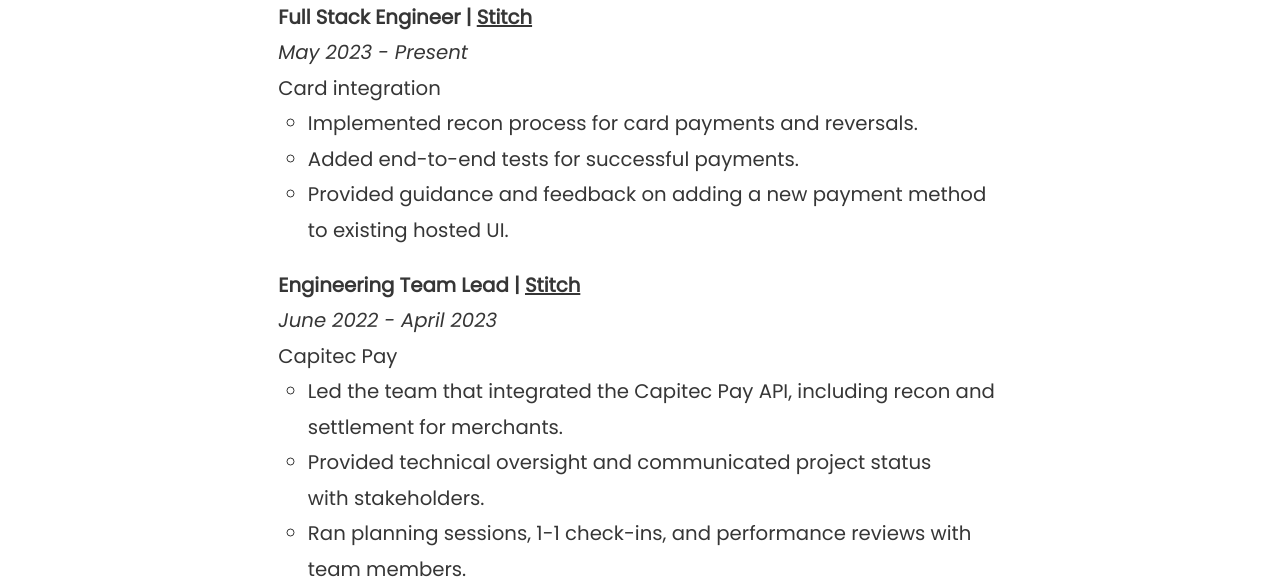
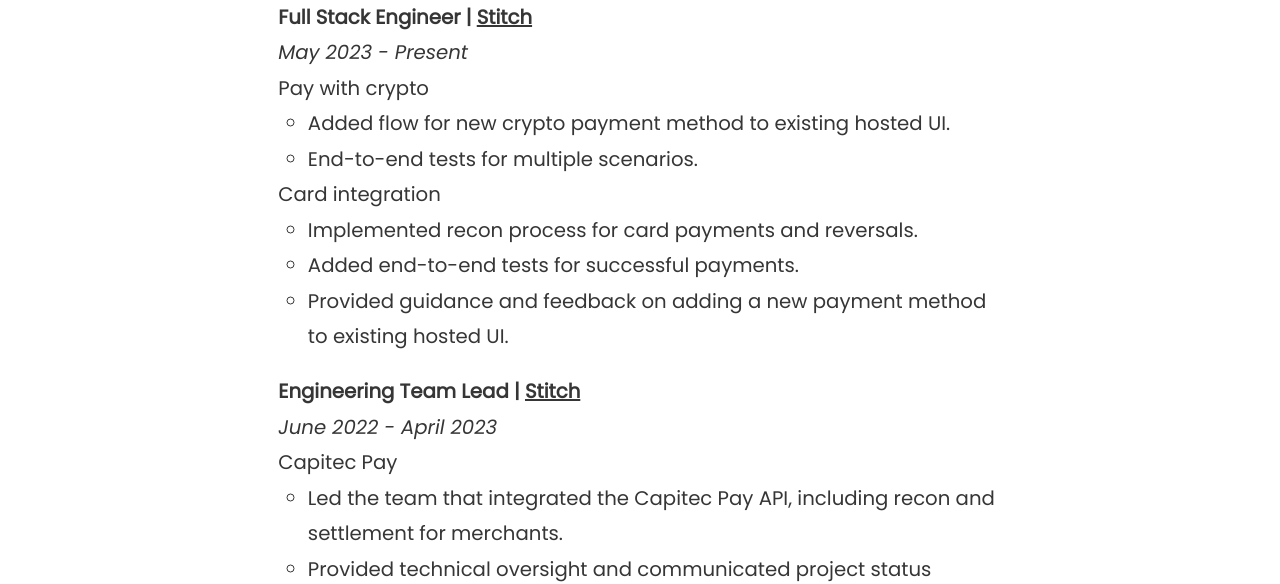
Before and after one commit to joshramsbottom/ramsbottom.dev, an Eleventy site: page src/cv/index.liquid in a window 1280 px wide. Shown: the part 211-795 px from the top of the page. Built offline with nearby package versions, Linux system fonts and the light colour scheme; Eleventy itself is replaced by a stand-in of ours; files that its build step writes are made by us from their sources; what lightningcss would draw is missing.

Commit message:
Fix 100vh on ios take 2

```diff
--- a/src/css/global/_reset.css
+++ b/src/css/global/_reset.css
@@ -35,9 +35,14 @@
 /* Set core body defaults */
 body {
   min-height: 100vh;
-  min-height: -webkit-fill-available;
   text-rendering: optimizeSpeed;
   line-height: 1.5;
+}
+
+@supports (-webkit-touch-callout: none) {
+  body {
+    min-height: -webkit-fill-available;
+  }
 }
 
 /* A elements that don't have a class get default styles */
--- a/src/cv/index.liquid
+++ b/src/cv/index.liquid
@@ -15,6 +15,11 @@
       <li>
         <strong>Full Stack Engineer | <a href="https://stitch.money" target="_blank">Stitch</a></strong>
         <p><em>May 2023 - Present</em></p>
+        <p>Pay with crypto</p>
+        <ul>
+          <li>Added flow for new crypto payment method to existing hosted UI.</li>
+          <li>End-to-end tests for multiple scenarios.</li>
+        </ul>
         <p>Card integration</p>
         <ul>
           <li>Implemented recon process for card payments and reversals.</li>
```
